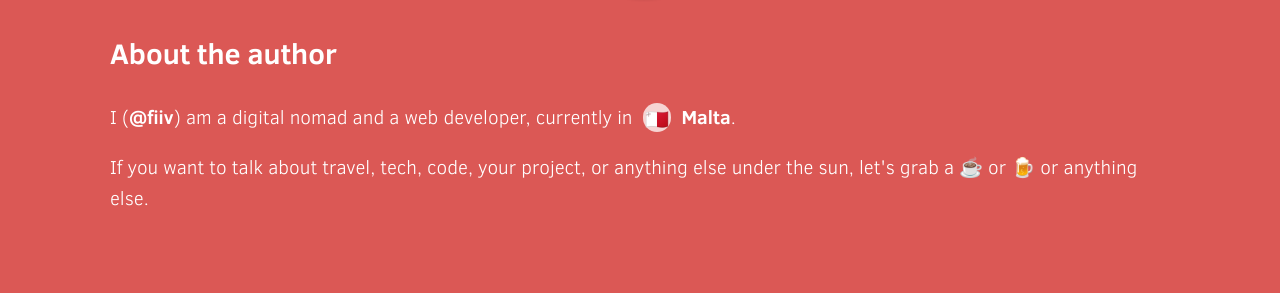
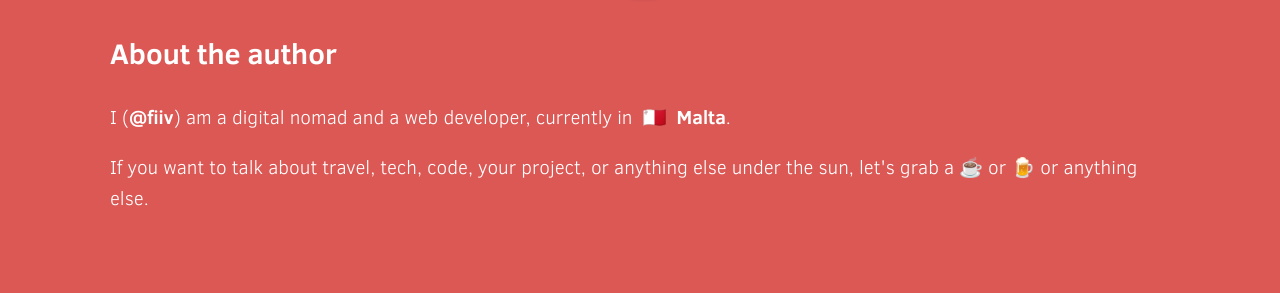
Before and after one commit to mtimofiiv/80days.in, a Jekyll site: the page built from index.html, in a window 1280 px wide and 900 px high, scrolled down 2256 px. Shown: the part 498-791 px from the top of the window. Built offline with Jekyll 4.4.1, drawn with Linux system fonts in a browser that asks for light colours; the list of posts is cut into pages by our own code; comment, search, counter and statistics services are not loaded.

Commit message:
Update about.html

```diff
--- a/_includes/about.html
+++ b/_includes/about.html
@@ -8,7 +8,7 @@
       <h2>About the author</h2>
       <p>
         I (<a href="https://fiiv.io">@fiiv</a>) am a digital nomad and a web developer, currently in&nbsp;
-        {% if site.mike_location_flag %}<span class="where-flag">{{site.mike_location_flag}}</span>&nbsp;{%endif%}
+        {% if site.mike_location_flag %}{{site.mike_location_flag}}&nbsp;{%endif%}
         <span class="highlight">{{ site.mike_location }}</span>.
       </p>
       <p>
```
